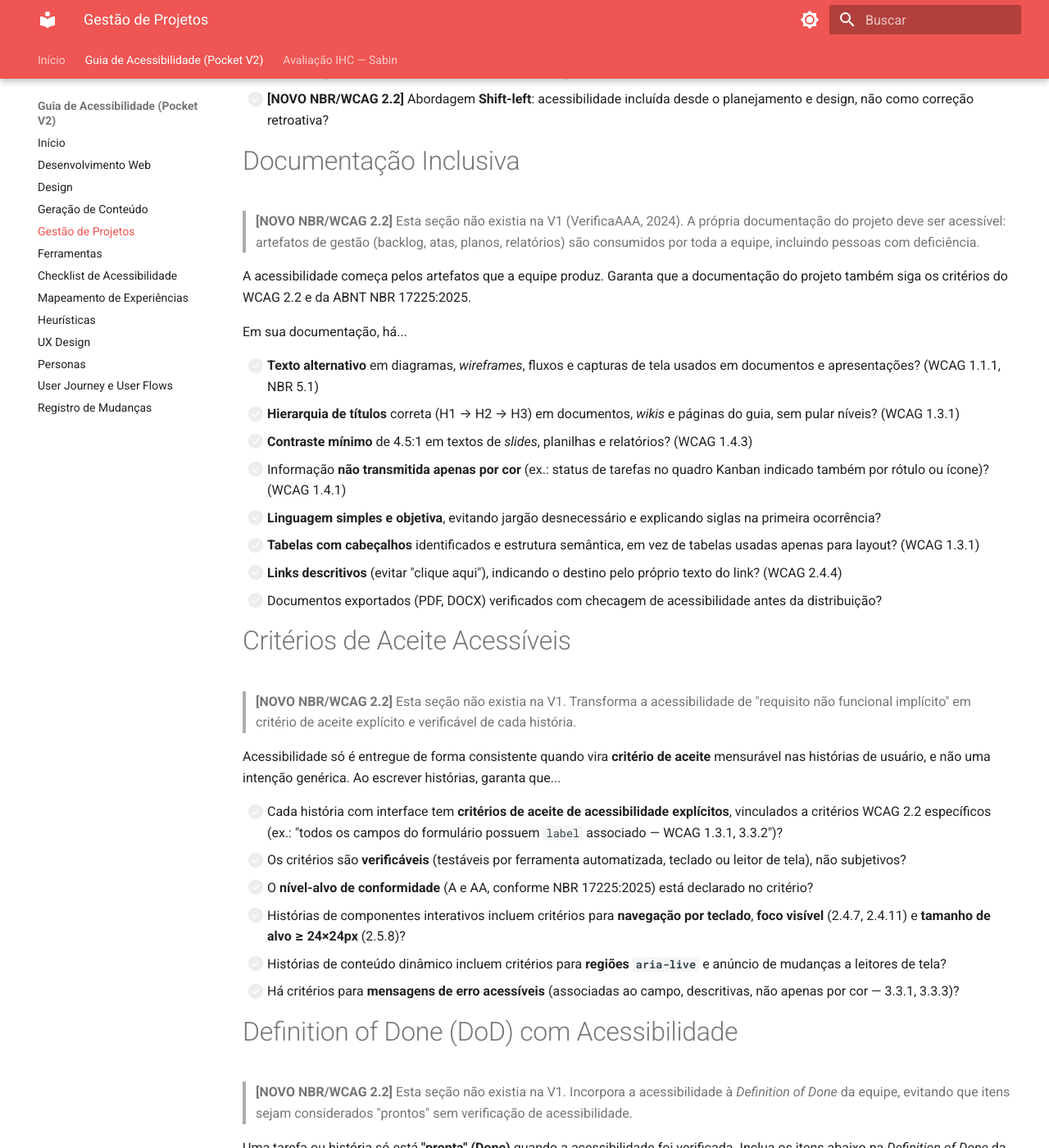
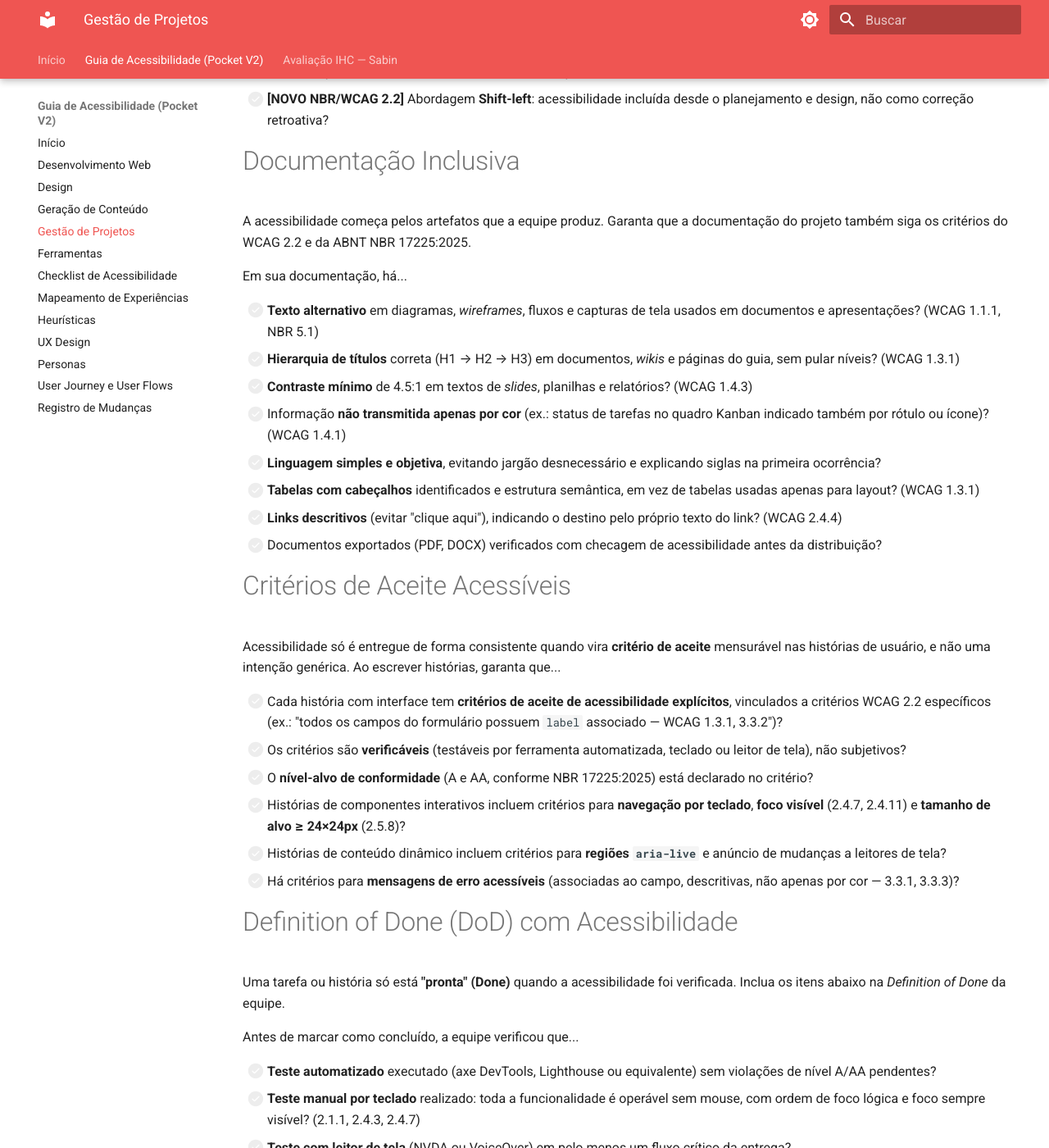
Before and after one commit to UnB-IHC/IHC_2026.1_Grupo07, an MkDocs documentation site: the page built from docs/pocket-v2/gestaoProjeto/gestaoProjeto.md, in a window 1280 px wide and 1400 px high, scrolled down 2010 px. Shown: the whole window at 82% size. Built offline with MkDocs 1.6.1 and Material for MkDocs 9.7.7, drawn with Linux system fonts in a browser that asks for light colours.

```diff
--- a/docs/pocket-v2/gestaoProjeto/gestaoProjeto.md
+++ b/docs/pocket-v2/gestaoProjeto/gestaoProjeto.md
@@ -62,8 +62,6 @@ Em seu planejamento, há...
 
 # Documentação Inclusiva
 
-> **[NOVO NBR/WCAG 2.2]** Esta seção não existia na V1 (VerificaAAA, 2024). A própria documentação do projeto deve ser acessível: artefatos de gestão (backlog, atas, planos, relatórios) são consumidos por toda a equipe, incluindo pessoas com deficiência.
-
 A acessibilidade começa pelos artefatos que a equipe produz. Garanta que a documentação do projeto também siga os critérios do WCAG 2.2 e da ABNT NBR 17225:2025.
 
 Em sua documentação, há...
@@ -79,8 +77,6 @@ Em sua documentação, há...
 
 # Critérios de Aceite Acessíveis
 
-> **[NOVO NBR/WCAG 2.2]** Esta seção não existia na V1. Transforma a acessibilidade de "requisito não funcional implícito" em critério de aceite explícito e verificável de cada história.
-
 Acessibilidade só é entregue de forma consistente quando vira **critério de aceite** mensurável nas histórias de usuário, e não uma intenção genérica. Ao escrever histórias, garanta que...
 
 - [ ] Cada história com interface tem **critérios de aceite de acessibilidade explícitos**, vinculados a critérios WCAG 2.2 específicos (ex.: "todos os campos do formulário possuem `label` associado — WCAG 1.3.1, 3.3.2")?
@@ -91,8 +87,6 @@ Acessibilidade só é entregue de forma consistente quando vira **critério de a
 - [ ] Há critérios para **mensagens de erro acessíveis** (associadas ao campo, descritivas, não apenas por cor — 3.3.1, 3.3.3)?
 
 # Definition of Done (DoD) com Acessibilidade
-
-> **[NOVO NBR/WCAG 2.2]** Esta seção não existia na V1. Incorpora a acessibilidade à *Definition of Done* da equipe, evitando que itens sejam considerados "prontos" sem verificação de acessibilidade.
 
 Uma tarefa ou história só está **"pronta" (Done)** quando a acessibilidade foi verificada. Inclua os itens abaixo na *Definition of Done* da equipe.
 
```
Also changed, not shown: docs/index.md (+0 -2 lines), docs/pocket-v2/mapeamentoExperiencias/blueprints.md (+0 -2 lines).
